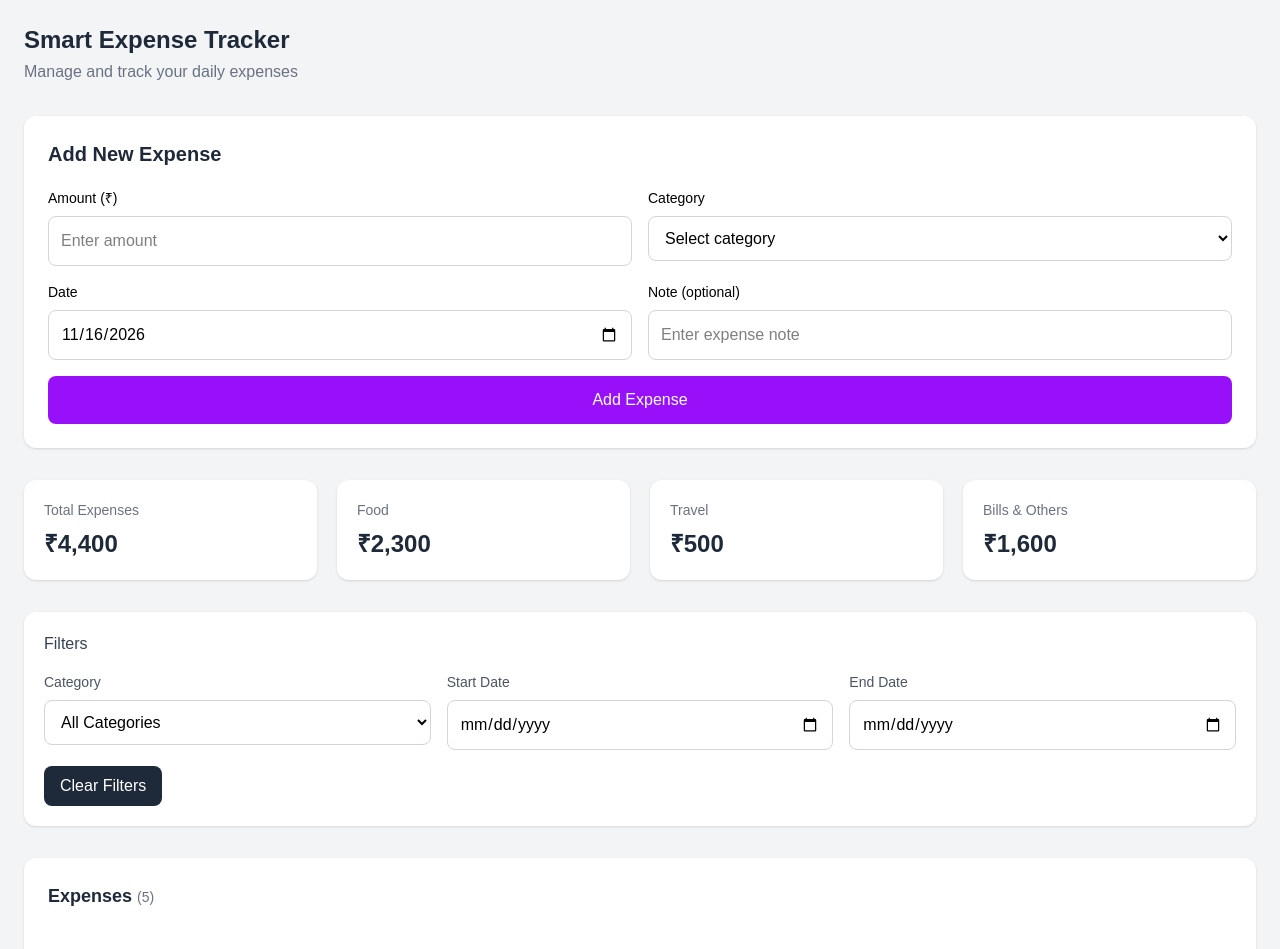
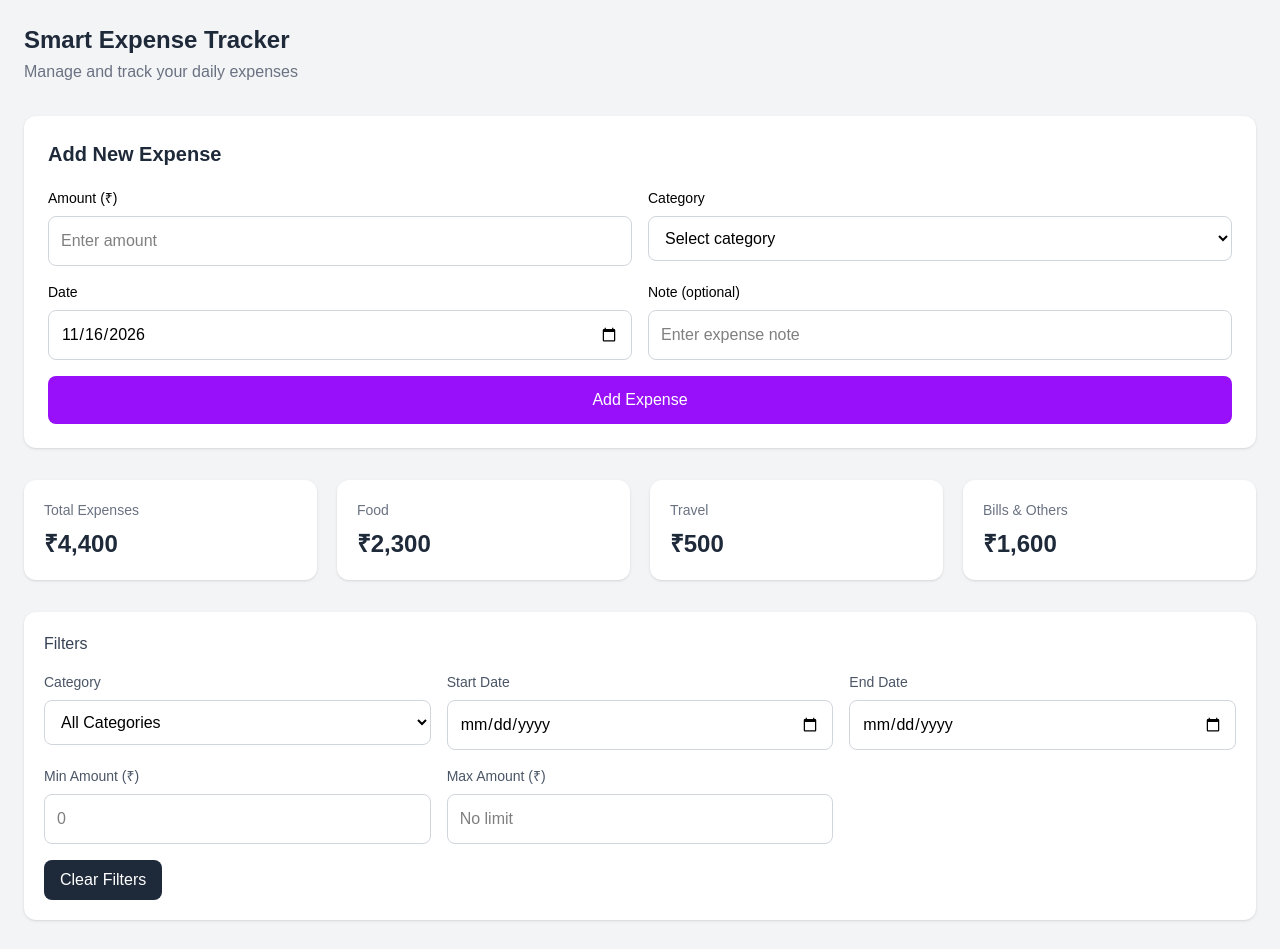
Before and after one commit to Rashmi92-ha/smart-expense-tracker, a React (Vite) app: page / in a window 1280 px wide. Shown: the top 949 px of the page. Built offline with nearby package versions, Linux system fonts and the light colour scheme.

Commit message:
feat: add amount range filter (#17)
- add minAmount/maxAmount to filters with inclusive bounds
- show validation error when min is greater than max
- treat empty inputs as no limit

Closes #16

```diff
--- a/src/components/dashboard/ExpenseFilters.jsx
+++ b/src/components/dashboard/ExpenseFilters.jsx
@@ -1,5 +1,8 @@
 import { CATEGORIES } from "../../utils/constants";
-import { hasInvalidDateRange } from "../../utils/expenseFilters";
+import {
+  hasInvalidDateRange,
+  hasInvalidAmountRange,
+} from "../../utils/expenseFilters";
 
 const inputClass = "w-full rounded-lg border border-gray-300 p-3";
 
@@ -22,7 +25,7 @@ function ExpenseFilters({ filters, onChange, onClear }) {
     <section className="rounded-xl bg-white p-5 shadow-sm">
       <h2 className="mb-4 font-medium text-gray-700">Filters</h2>
 
-      <div className="grid grid-cols-1 gap-4 sm:grid-cols-3">
+      <div className="grid grid-cols-1 gap-4 sm:grid-cols-2 lg:grid-cols-3">
         <Field id="category" label="Category">
           <select
             id="category"
@@ -58,11 +61,41 @@ function ExpenseFilters({ filters, onChange, onClear }) {
             className={inputClass}
           />
         </Field>
+
+        <Field id="minAmount" label="Min Amount (₹)">
+          <input
+            id="minAmount"
+            type="number"
+            min="0"
+            placeholder="0"
+            value={filters.minAmount}
+            onChange={update("minAmount")}
+            className={inputClass}
+          />
+        </Field>
+
+        <Field id="maxAmount" label="Max Amount (₹)">
+          <input
+            id="maxAmount"
+            type="number"
+            min="0"
+            placeholder="No limit"
+            value={filters.maxAmount}
+            onChange={update("maxAmount")}
+            className={inputClass}
+          />
+        </Field>
       </div>
 
       {hasInvalidDateRange(filters) && (
         <p className="mt-3 text-sm text-red-600" role="alert">
           End date cannot be earlier than start date.
+        </p>
+      )}
+
+      {hasInvalidAmountRange(filters) && (
+        <p className="mt-3 text-sm text-red-600" role="alert">
+          Min amount cannot be greater than max amount.
         </p>
       )}
 
--- a/src/utils/expenseFilters.js
+++ b/src/utils/expenseFilters.js
@@ -2,25 +2,46 @@ export const initialFilters = {
   category: "All",
   startDate: "",
   endDate: "",
+  minAmount: "",
+  maxAmount: "",
+  search: "",
 };
+
+export const hasInvalidDateRange = ({ startDate, endDate }) =>
+  Boolean(startDate && endDate && startDate > endDate);
+
+export const hasInvalidAmountRange = ({ minAmount, maxAmount }) =>
+  minAmount !== "" && maxAmount !== "" && Number(minAmount) > Number(maxAmount);
 
 export const hasActiveFilters = (filters) =>
   Object.keys(initialFilters).some(
     (key) => filters[key] !== initialFilters[key],
   );
 
-export const hasInvalidDateRange = ({ startDate, endDate }) =>
-  Boolean(startDate && endDate && startDate > endDate);
+export function filterExpenses(expenses, filters) {
+  if (hasInvalidDateRange(filters) || hasInvalidAmountRange(filters)) return [];
 
-export function filterExpenses(expenses, filters) {
-  if (hasInvalidDateRange(filters)) return [];
+  const { category, startDate, endDate, minAmount, maxAmount, search } =
+    filters;
 
-  const { category, startDate, endDate } = filters;
+  const min = minAmount === "" ? -Infinity : Number(minAmount);
+  const max = maxAmount === "" ? Infinity : Number(maxAmount);
+  const query = search.trim().toLowerCase();
 
-  return expenses.filter(
-    (expense) =>
+  return expenses.filter((expense) => {
+    const matchesSearch =
+      !query ||
+      [expense.title, expense.note, expense.category].some((text) =>
+        text?.toLowerCase().includes(query),
+      );
+
+    return (
+      matchesSearch &&
       (category === "All" || expense.category === category) &&
       (!startDate || expense.date >= startDate) &&
-      (!endDate || expense.date <= endDate),
-  );
+      (!endDate || expense.date <= endDate) &&
+      expense.amount >= min &&
+      expense.amount <= max
+    );
+  });
 }
```
